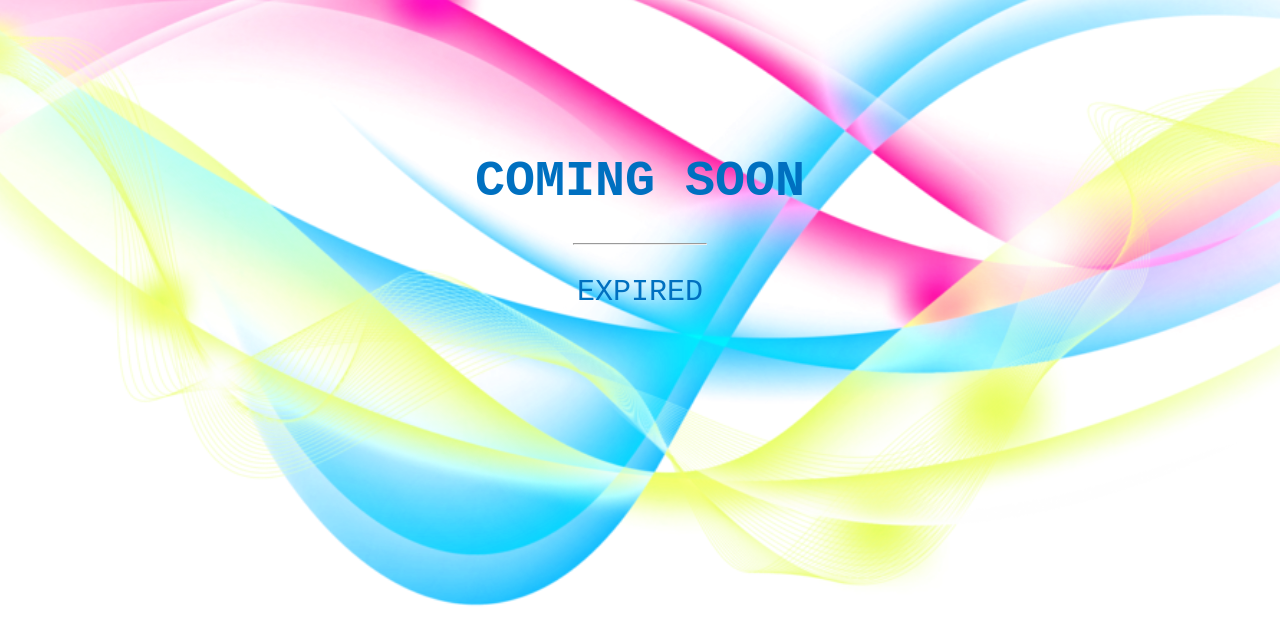
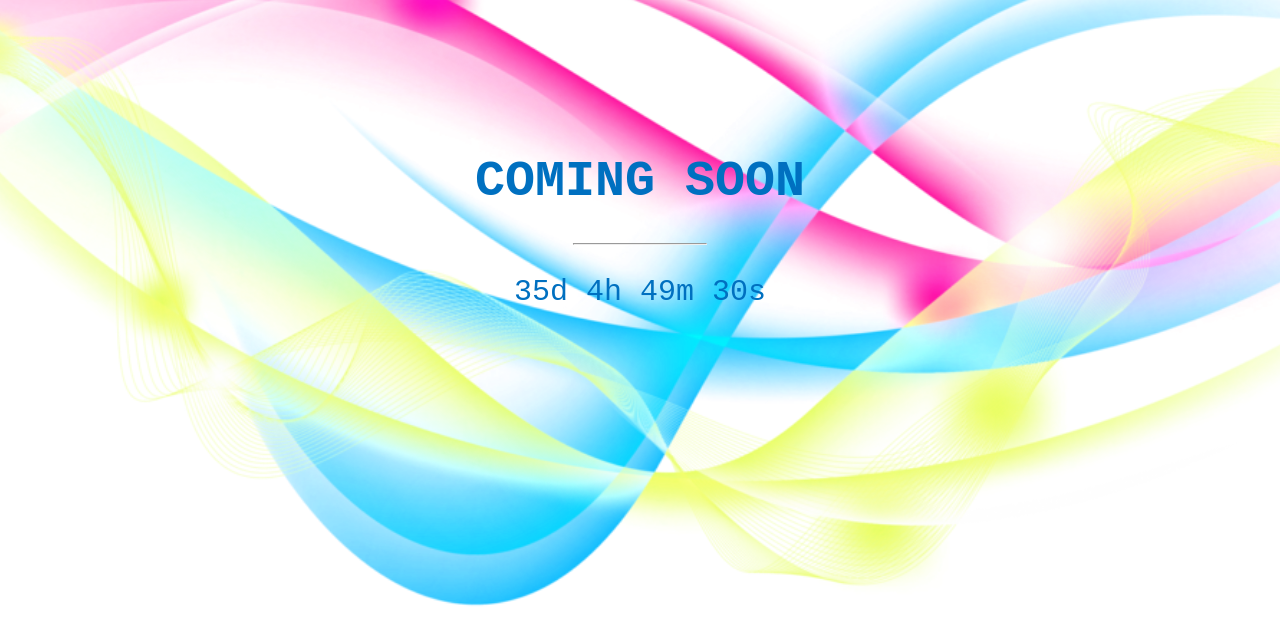
Before and after one commit to mistrics/mistrics.github.io, a plain HTML site: page index.html in a window 1280 px wide. Shown: the part 171-800 px from the top of the page. Drawn offline with Linux system fonts and the light colour scheme.

Commit message:
Update index.html

```diff
--- a/index.html
+++ b/index.html
@@ -60,7 +60,7 @@ hr {
 
 <script>
 // Set the date we're counting down to
-var countDownDate = new Date("April 18, 2022 11:00:00").getTime();
+var countDownDate = new Date("April 18, 2024 11:00:00").getTime();
 
 // Update the count down every 1 second
 var countdownfunction = setInterval(function() {
```
